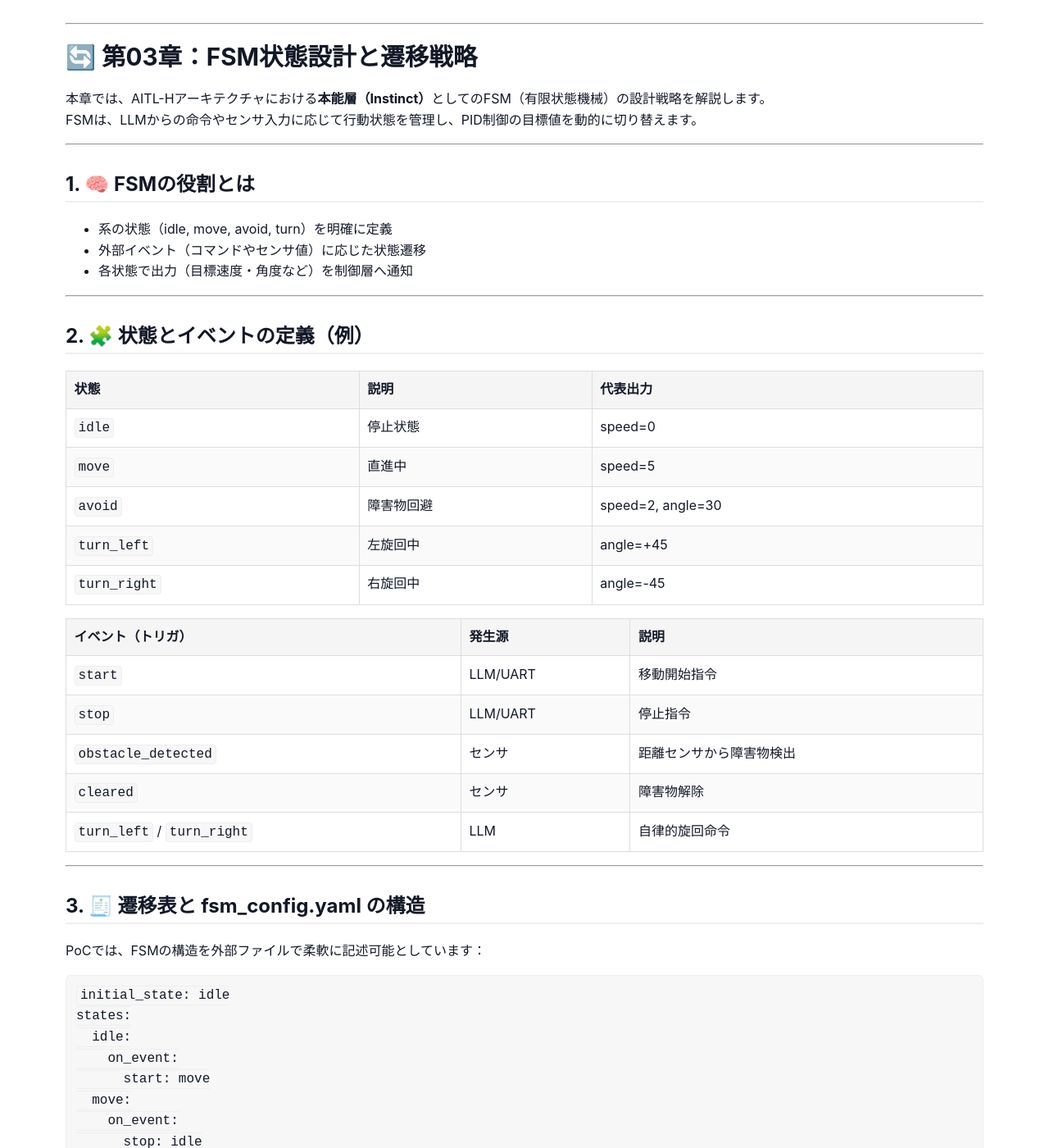
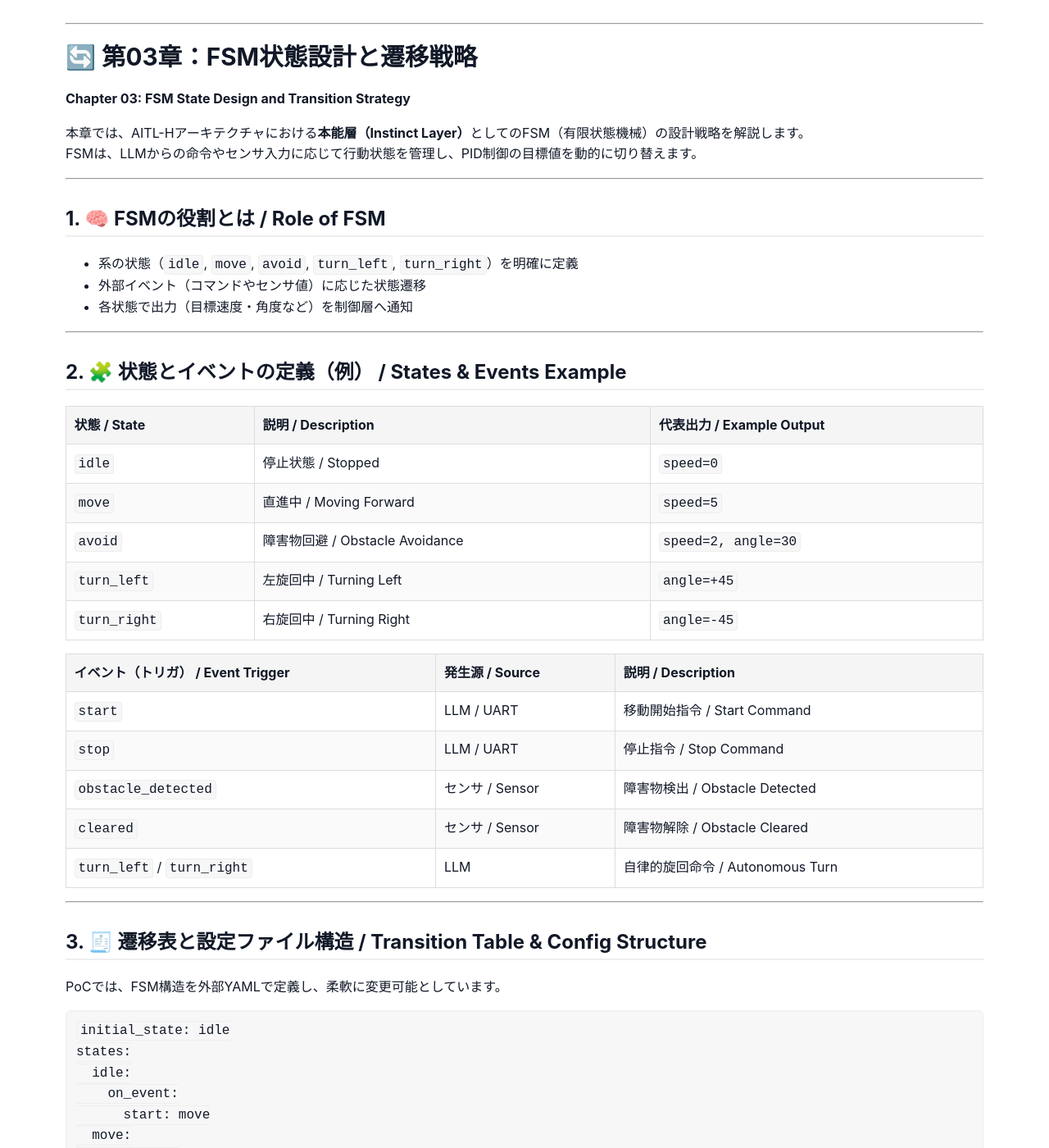
Before and after one commit to Samizo-AITL/AITL-H, a Jekyll site: the page built from docs/chapter03_fsm_design.md, in a window 1280 px wide and 1400 px high. Shown: the whole window at 82% size. Built offline with Jekyll 4.4.1, drawn with Linux system fonts in a browser that asks for light colours; some of the changed text lies outside the part shown.

Commit message:
Update chapter03_fsm_design.md

````diff
--- a/docs/chapter03_fsm_design.md
+++ b/docs/chapter03_fsm_design.md
@@ -2,49 +2,49 @@
 layout: clean
 permalink: /docs/chapter03_fsm_design.html
 title: ""
-show_title: false   # ← これで上部の自動H1バーを非表示
+show_title: false   # ← 上部の自動H1バーを非表示
 ---
 
 ---
 
 # 🔄 第03章：FSM状態設計と遷移戦略
+**Chapter 03: FSM State Design and Transition Strategy**
 
-本章では、AITL-Hアーキテクチャにおける**本能層（Instinct）**としてのFSM（有限状態機械）の設計戦略を解説します。
+本章では、AITL-Hアーキテクチャにおける**本能層（Instinct Layer）**としてのFSM（有限状態機械）の設計戦略を解説します。
 FSMは、LLMからの命令やセンサ入力に応じて行動状態を管理し、PID制御の目標値を動的に切り替えます。
 
 ---
 
-## 1. 🧠 FSMの役割とは
-
-- 系の状態（idle, move, avoid, turn）を明確に定義
+## 1. 🧠 FSMの役割とは / **Role of FSM**
+- 系の状態（`idle`, `move`, `avoid`, `turn_left`, `turn_right`）を明確に定義
 - 外部イベント（コマンドやセンサ値）に応じた状態遷移
 - 各状態で出力（目標速度・角度など）を制御層へ通知
 
 ---
 
-## 2. 🧩 状態とイベントの定義（例）
+## 2. 🧩 状態とイベントの定義（例） / **States & Events Example**
 
-| 状態 | 説明 | 代表出力 |
-|------|------|-----------|
-| `idle` | 停止状態 | speed=0 |
-| `move` | 直進中 | speed=5 |
-| `avoid` | 障害物回避 | speed=2, angle=30 |
-| `turn_left` | 左旋回中 | angle=+45 |
-| `turn_right` | 右旋回中 | angle=-45 |
+| 状態 / State | 説明 / Description | 代表出力 / Example Output |
+|--------------|-------------------|---------------------------|
+| `idle`       | 停止状態 / Stopped | `speed=0`                  |
+| `move`       | 直進中 / Moving Forward | `speed=5`             |
+| `avoid`      | 障害物回避 / Obstacle Avoidance | `speed=2, angle=30` |
+| `turn_left`  | 左旋回中 / Turning Left | `angle=+45`           |
+| `turn_right` | 右旋回中 / Turning Right | `angle=-45`          |
 
-| イベント（トリガ） | 発生源 | 説明 |
-|--------------------|--------|------|
-| `start` | LLM/UART | 移動開始指令 |
-| `stop` | LLM/UART | 停止指令 |
-| `obstacle_detected` | センサ | 距離センサから障害物検出 |
-| `cleared` | センサ | 障害物解除 |
-| `turn_left` / `turn_right` | LLM | 自律的旋回命令 |
+| イベント（トリガ） / Event Trigger | 発生源 / Source | 説明 / Description |
+|-----------------------------------|----------------|--------------------|
+| `start`            | LLM / UART | 移動開始指令 / Start Command |
+| `stop`             | LLM / UART | 停止指令 / Stop Command |
+| `obstacle_detected`| センサ / Sensor | 障害物検出 / Obstacle Detected |
+| `cleared`          | センサ / Sensor | 障害物解除 / Obstacle Cleared |
+| `turn_left` / `turn_right` | LLM | 自律的旋回命令 / Autonomous Turn |
 
 ---
 
-## 3. 🧾 遷移表と fsm_config.yaml の構造
+## 3. 🧾 遷移表と設定ファイル構造 / **Transition Table & Config Structure**
 
-PoCでは、FSMの構造を外部ファイルで柔軟に記述可能としています：
+PoCでは、FSM構造を外部YAMLで定義し、柔軟に変更可能としています。
 
 ```yaml
 initial_state: idle
@@ -64,13 +64,11 @@
       stop: idle
 ```
 
-このように状態とイベントのマッピングを記述し、柔軟な遷移構成が可能です。
-
 ---
 
-## 4. 🔧 実行構成との連携（PoC制御ループ）
+## 4. 🔧 実行構成との連携（PoC制御ループ） / **Integration with PoC Control Loop**
 
-FSMは `fsm_engine.py` により制御され、PoCの `run_main.py` から制御ループ内で呼び出されます：
+FSMは `fsm_engine.py` により制御され、PoCの `run_main.py` から制御ループ内で呼び出されます。
 
 ```python
 fsm = FSMEngine(config_path="fsm_config.yaml")
@@ -84,22 +82,32 @@
 
 ---
 
-## 5. 🔄 今後の拡張と知能統合
-
+## 5. 🔄 今後の拡張と知能統合 / **Future Extensions**
 - 状態・遷移構成をLLMが**自動生成・修復**（自己適応的FSM）
 - 状態ごとのPIDゲイン切り替えによる**状態依存制御**
-- 状態遷移の**強化学習ベース切り替え**（報酬最大化）
+- 強化学習による**報酬最大化型遷移戦略**
 
 ---
 
-## 🔚 まとめ
-
+## 🔚 まとめ / **Summary**
 FSMはPoCの「本能層」として、決定的かつ高速な状態制御を担います。
-LLM・PIDとの役割分担を踏まえ、PoCでは`fsm_config.yaml`による構成記述を活用し、動作シナリオに柔軟に対応できる状態設計を目指します。
+`fsm_config.yaml`による構成記述を活用し、LLM・PIDとの分離設計により柔軟で拡張性の高い制御を実現します。
 
 ---
 
-<h3>図3-1：FSM状態遷移図</h3>
-<img src="./images/figure3_1_fsm_transition.png" alt="FSM Transition" width="500"/>
+## 図3-1：FSM状態遷移図 / **Figure 3-1: FSM State Transition Diagram**
+
+```mermaid
+stateDiagram-v2
+    [*] --> idle
+    idle --> move : start
+    move --> idle : stop
+    move --> avoid : obstacle_detected
+    avoid --> move : cleared
+    move --> turn_left : turn_left
+    move --> turn_right : turn_right
+    turn_left --> idle : stop
+    turn_right --> idle : stop
+```
 
 ---
````
